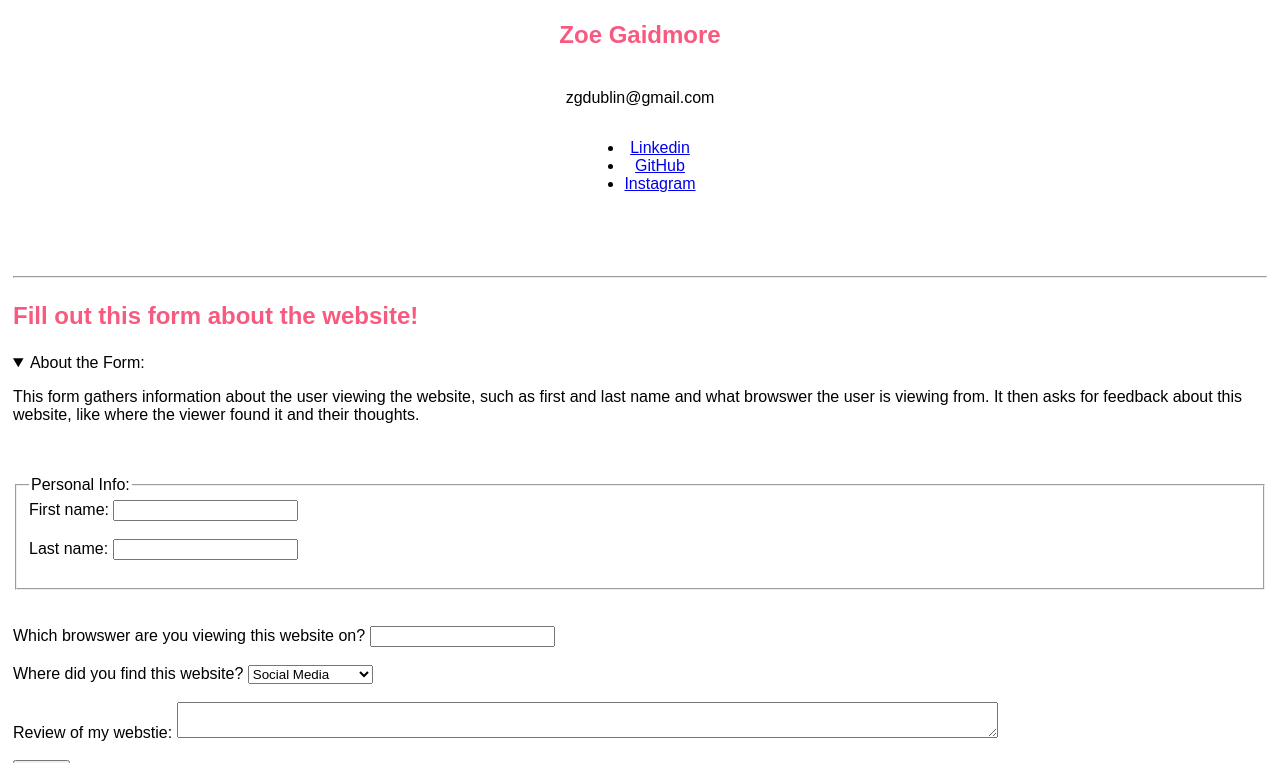
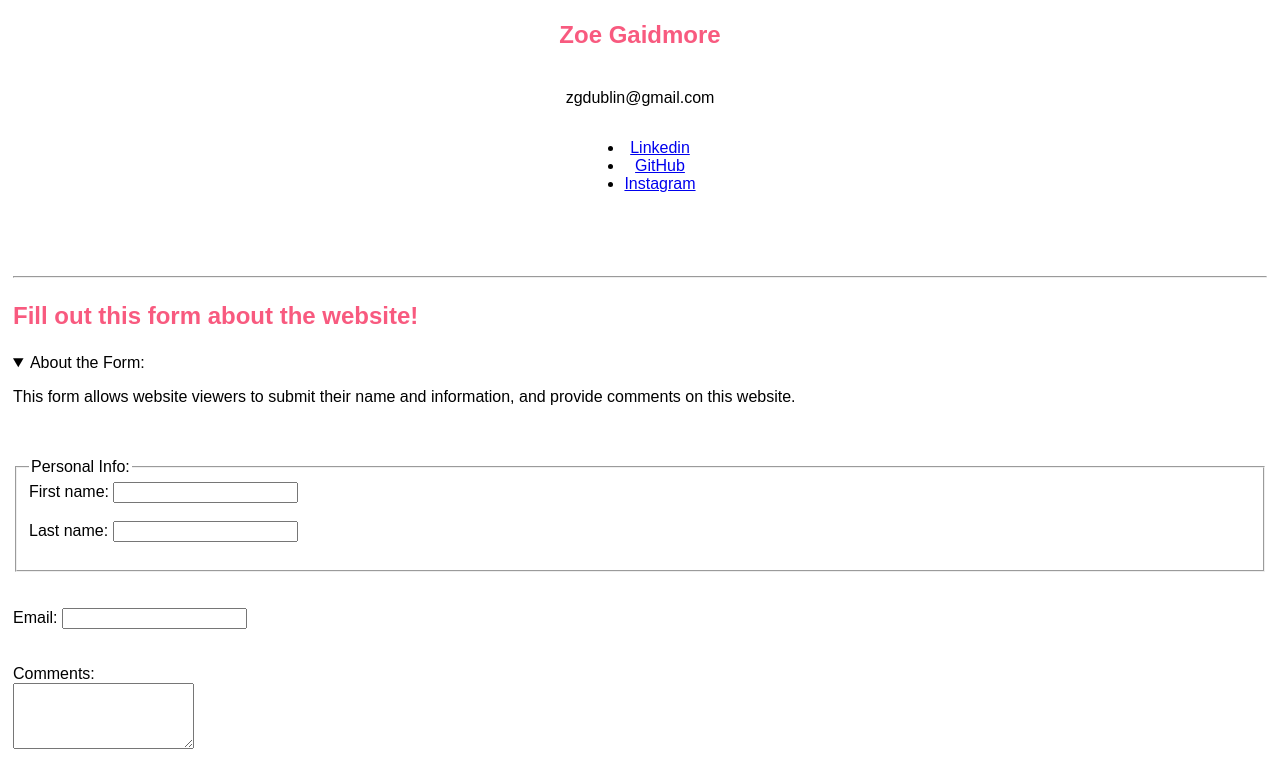
Before and after one commit to zoegaidmore/personal_website_with_js, a plain HTML site: page contact.html in a window 1280 px wide. Both pictures are taken after a click on the heading "About the Form:". Shown: the part 726-1489 px from the top of the page. Drawn offline with Linux system fonts and the light colour scheme; a web font is replaced by a local one.

Commit message:
changing form

```diff
--- a/contact.html
+++ b/contact.html
@@ -61,9 +61,8 @@
     <details>
         <summary>About the Form:</summary>
         <p>
-            This form gathers information about the user viewing the website, such as first and last name
-            and what browswer the user is viewing from. It then asks for feedback about this website,
-            like where the viewer found it and their thoughts.
+            This form allows website viewers to submit their name and information, and provide comments
+            on this website.
         </p>
     </details>
 
@@ -82,40 +81,21 @@
 
         <br><br>
 
-        <label for="browser">Which browswer are you viewing this website on?</label>
-        <input list="browsers" name="browser" id="browser">
+        <label for="email">Email:</label>
+        <input type="email" id="email" name="email" required><br><br>
 
-        <datalist id="browsers">
-            <option value="Edge">
-            <option value="Firefox">
-            <option value="Chrome">
-            <option value="Opera">
-            <option value="Safari">
-            <option value="Other">
-        </datalist>
-
-        <br><br>
+        <br>
 
 
-        <label for="location">Where did you find this website?</label>
-        <select  name="location" id="loc">
-            <optgroup label="Where did you find this:">
-                <option value="social media">Social Media</option>
-                <option value="search engine">Search Engine</option>
-                <option value="linkedin">LinkedIn</option>
-                <option value="other">Other</option>
-            </optgroup>
-        </select>
+        <label for="comments">Comments:</label><br>
+        <textarea id="comments" name="comments" rows="4" required></textarea><br><br>
 
-        <br><br>
+        <br>
 
-        <label for="review">Review of my webstie:</label>
+        <input type="hidden" name="possible_bot" value="true">
 
-        <textarea id="review" name="review" rows="2" cols="100"></textarea>
+        <button type="submit">Submit</button>
 
-        <br><br>
-
-        <input type="submit" value="Submit">
     </form>
 
     <hr>
```
